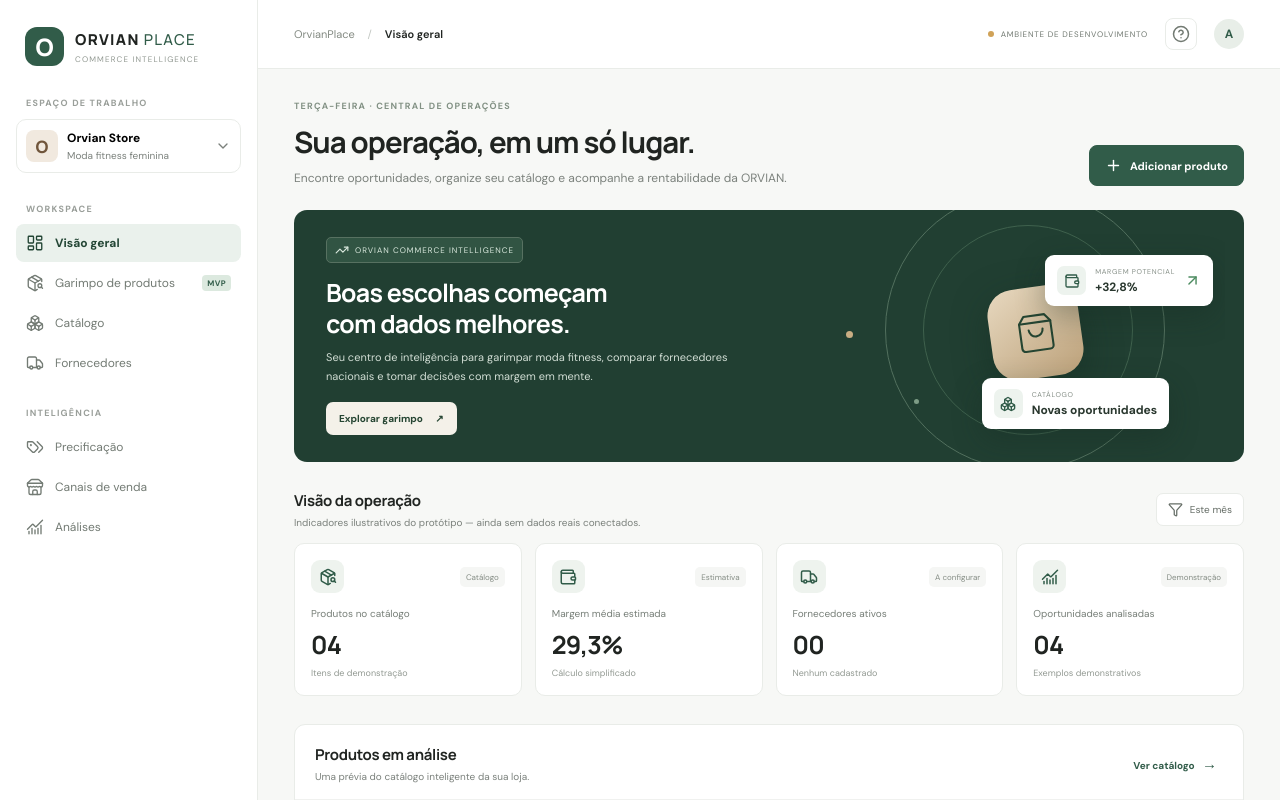
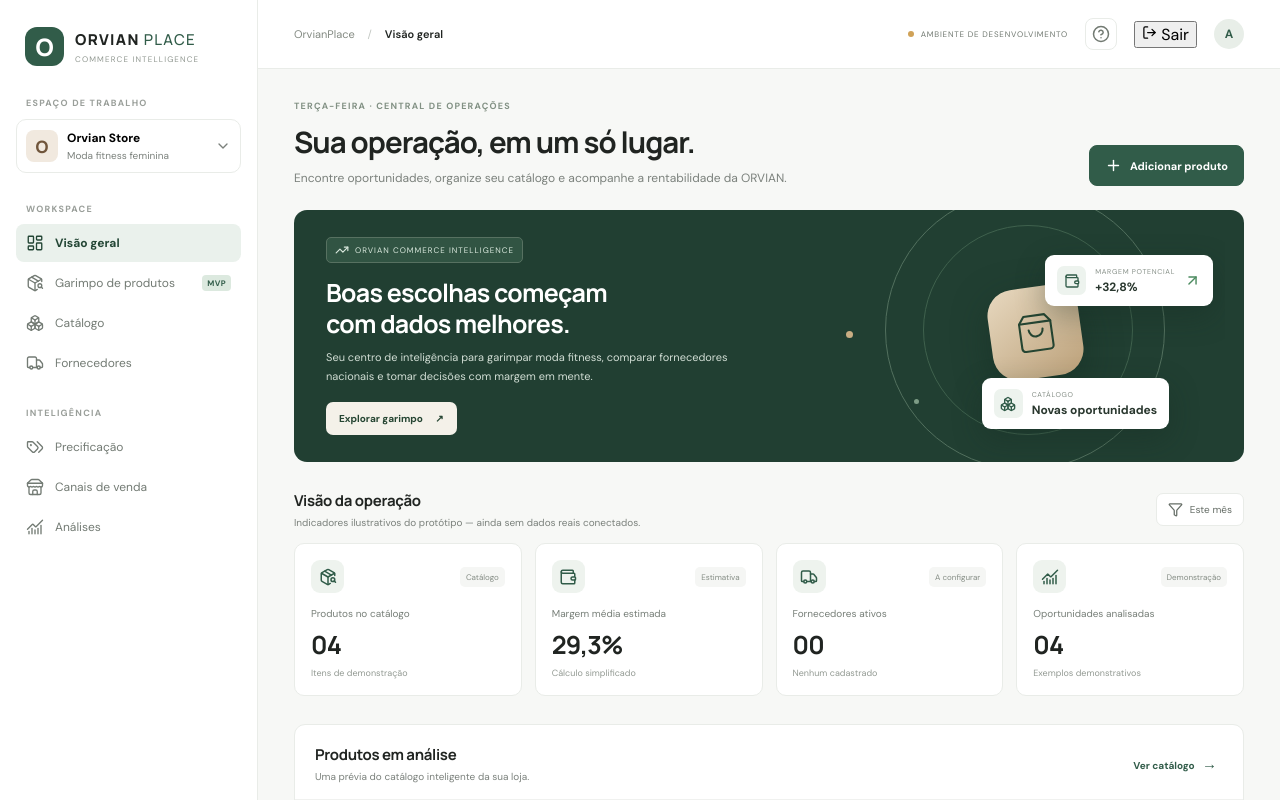
Before and after one commit to edubessa86/OrvianPlace, a Next.js app: page / in a window 1280 px wide. Shown: the top 800 px of the page. Built offline with nearby package versions, Linux system fonts and the light colour scheme.

Commit message:
Add administrator sign-out action to dashboard

```diff
--- a/app/page.tsx
+++ b/app/page.tsx
@@ -5,7 +5,7 @@ import {
   Activity, ArrowDownRight, ArrowUpRight, Boxes, ChartNoAxesCombined,
   ChevronDown, CircleHelp, CloudUpload, ExternalLink, Filter, LayoutDashboard,
   PackageSearch, Plus, Search, Settings2, ShieldCheck, ShoppingBag, Store,
-  Tags, TrendingUp, Truck, Wallet, X
+  Tags, TrendingUp, Truck, Wallet, X, LogOut
 } from "lucide-react";
 
 type Product = {
@@ -64,7 +64,7 @@ export default function Home() {
       </aside>
 
       <section className="main-area">
-        <header className="topbar"><div className="breadcrumbs">OrvianPlace <span>/</span> <strong>{active}</strong></div><div className="top-actions"><span className="env-pill"><span/> AMBIENTE DE DESENVOLVIMENTO</span><button className="icon-button" aria-label="Ajuda" onClick={() => setNotice("Este é o primeiro protótipo. Login seguro e banco de dados ainda serão conectados.")}><CircleHelp size={18}/></button><div className="top-avatar">A</div></div></header>
+        <header className="topbar"><div className="breadcrumbs">OrvianPlace <span>/</span> <strong>{active}</strong></div><div className="top-actions"><span className="env-pill"><span/> AMBIENTE DE DESENVOLVIMENTO</span><button className="icon-button" aria-label="Ajuda" onClick={() => setNotice("Este é o primeiro protótipo. Login seguro e banco de dados ainda serão conectados.")}><CircleHelp size={18}/></button><form action="/auth/signout" method="post"><button className="signout-button" type="submit"><LogOut size={15}/> Sair</button></form><div className="top-avatar">A</div></div></header>
         <div className="content">
           {notice && <div className="notice"><Activity size={17}/><span>{notice}</span><button aria-label="Fechar aviso" onClick={() => setNotice("")}><X size={16}/></button></div>}
           <div className="page-heading"><div><div className="eyebrow">TERÇA-FEIRA · CENTRAL DE OPERAÇÕES</div><h1>{active === "Visão geral" ? "Sua operação, em um só lugar." : active}</h1><p>Encontre oportunidades, organize seu catálogo e acompanhe a rentabilidade da ORVIAN.</p></div><button className="primary-button" onClick={() => setShowAdd(true)}><Plus size={17}/> Adicionar produto</button></div>
```
